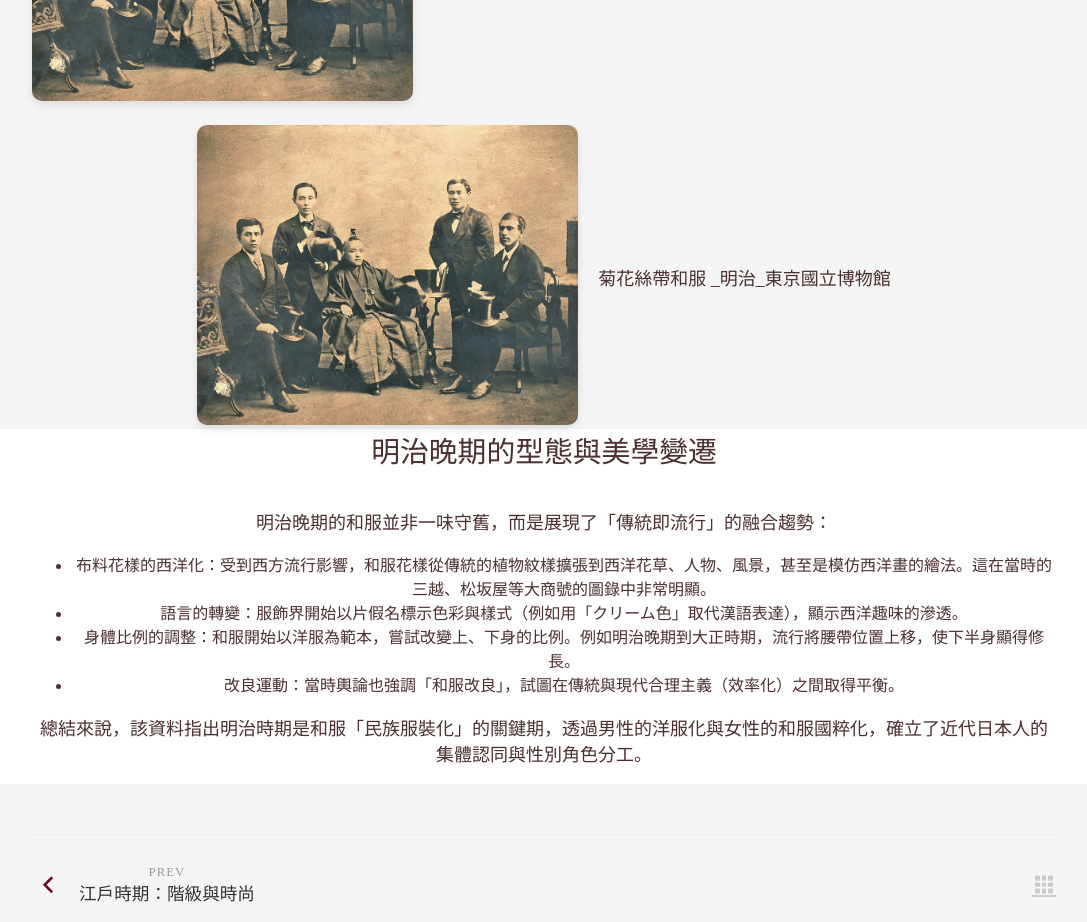
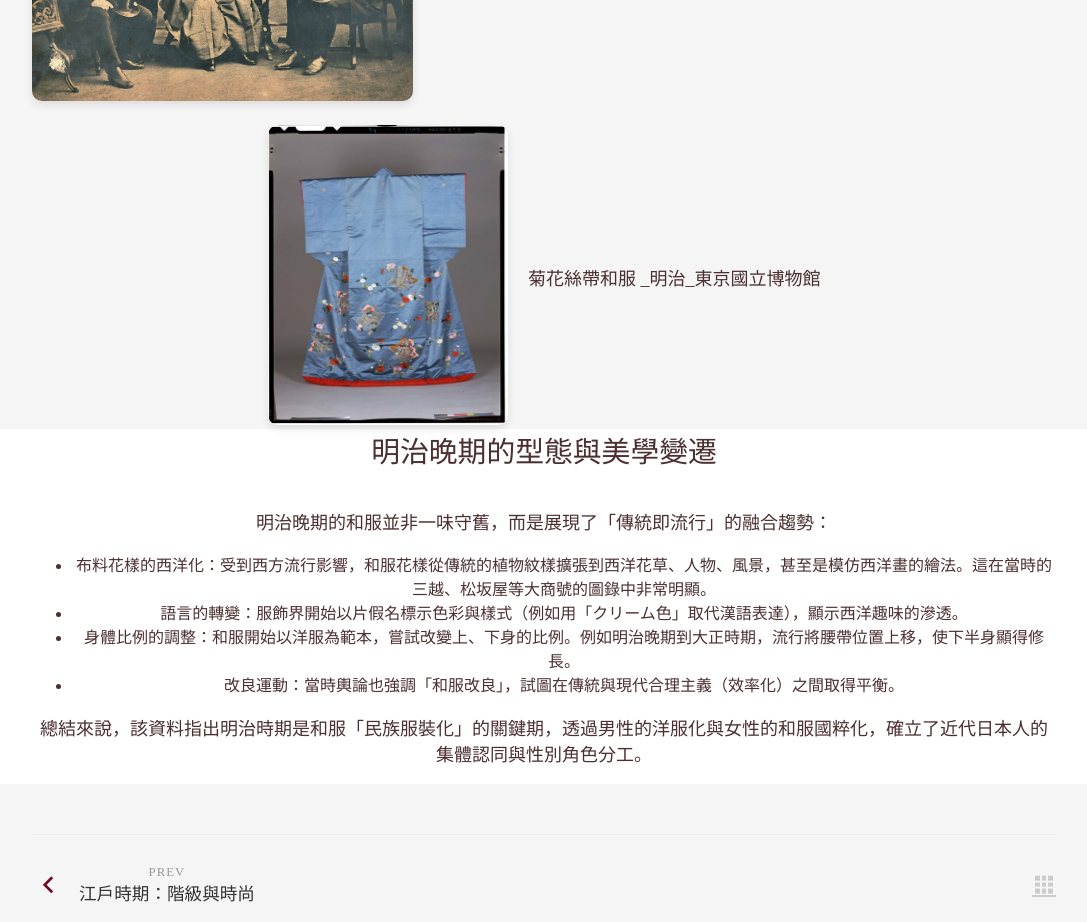
Before and after one commit to ninii13/museum, a plain HTML site: page zoneC.html in a window 1280 px wide. Shown: the part 1448-2370 px from the top of the page, without its empty margins (96-1183 px from the left). Drawn offline with nearby package versions, Linux system fonts and the light colour scheme; a web font is replaced by a local one.

Commit message:
update exhibit image source

```diff
--- a/zoneC.html
+++ b/zoneC.html
@@ -81,7 +81,7 @@
                 </div>
                 <div class="exhibit-item">
                     <div class="exhibit-img">
-                        <img src="./src/modern/明治男西裝.jpg" alt="Exhibit C3">
+                        <img src="./src/modern/菊花絲帶和服.jpg" alt="Exhibit C3">
                     </div>
                     <div class="exhibit-description">
                         <p>菊花絲帶和服 _明治_東京國立博物館</p>
```
